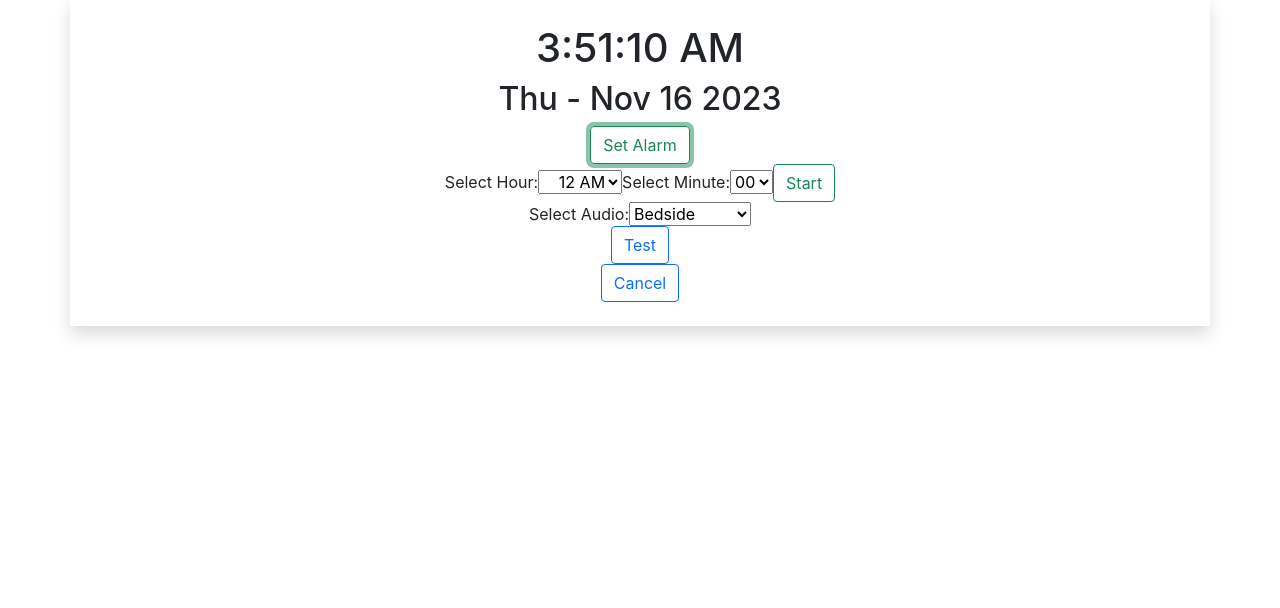
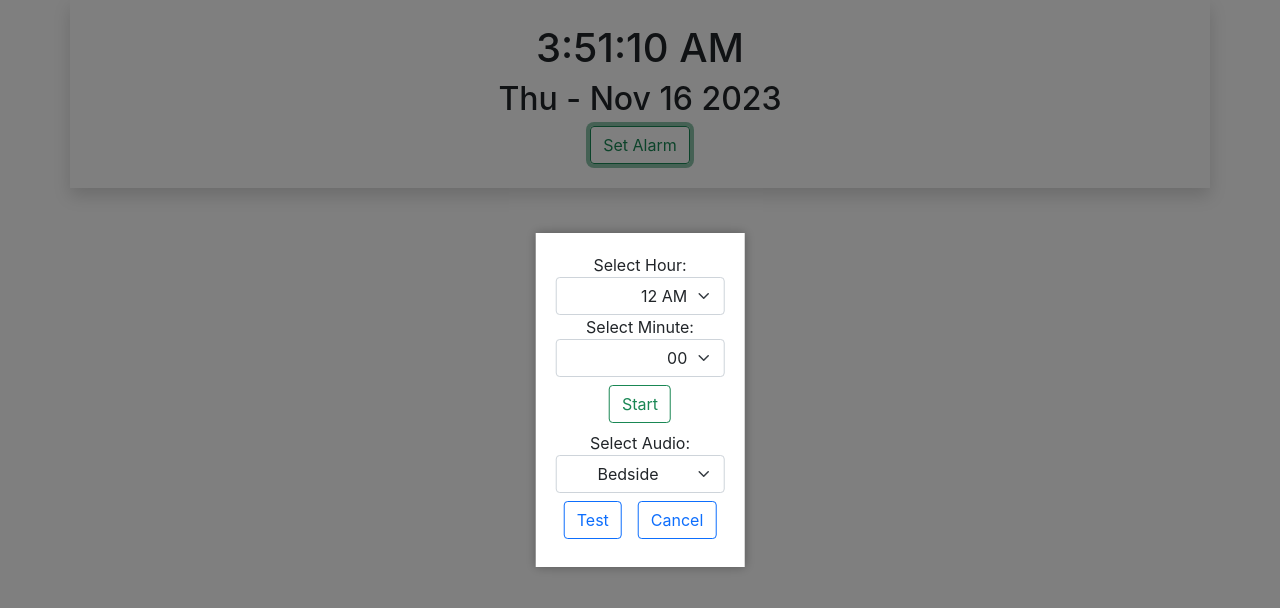
Before and after one commit to VictorKwong/reactDigitalClock, a React (Create React App) app: page / in a window 1280 px wide. Both pictures are taken after a click on the button "Set Alarm". Shown: the top 608 px of the page. Built offline with nearby package versions, Linux system fonts and the light colour scheme.

Commit message:
bootstrap updated v2

```diff
--- /dev/null
+++ b/src/Clock.css
@@ -0,0 +1,24 @@
+.overlay {
+    position: fixed;
+    top: 0;
+    left: 0;
+    width: 100%;
+    height: 100%;
+    background: rgba(0, 0, 0, 0.5);
+    transition: opacity 0.3s ease-in-out;
+  }
+
+  .popup {
+    position: fixed;
+    top: 50%;
+    left: 50%;
+    transform: translate(-50%, -50%);
+    background-color: white;
+    padding: 20px;
+    box-shadow: 0 0 10px rgba(0, 0, 0, 0.3);
+    transition: opacity 0.3s ease-in-out;
+  }
+
+  .popup-content {
+    text-align: center;
+  }
--- a/src/Clock.js
+++ b/src/Clock.js
@@ -4,6 +4,8 @@ import alarmSmartPhone from './audio/marimba-for-smartphone.mp3';
 import alarmRing from './audio/ringtone.mp3';
 import alarmSeatbelt from './audio/seatbelt-tone.mp3';
 import alarmNotify from './audio/simple-notification.mp3';
+import './Clock.css';
+
 
 function Clock() {
     const weekdaysAcronym = ["Sun", "Mon", "Tue", "Wed", "Thu", "Fri", "Sat"];
@@ -140,12 +142,14 @@ function Clock() {
                 </div>
             )}
         </div>
-        { isAlarmSetting ? (
+        { isAlarmSetting && !isAlertVisible ? (
                 <div>
-                <div>
+                    <div className="overlay"></div>
+                        <div className="popup">
+                            <div className="popup-content">
 
                                 <label>Select Hour: </label>
-                    <select value={selectedHour} onChange={handleHourChange}>
+                                <select value={selectedHour} onChange={handleHourChange} className='form-select'>
                                 {[...Array(24).keys()].map((hour) => (
                                     <option key={hour} value={hour} className='text-end'>
                                     {hour === 0 ? 'ㅤ12' : (hour <= 12 ? `ㅤ${hour}` : `ㅤ${hour - 12}`)} {hour < 12 ? 'AM' : 'PM'}
@@ -153,21 +157,21 @@ function Clock() {
                                 ))}
                                 </select>
                                 <label>Select Minute: </label>
-                    <select value={selectedMinute} onChange={handleMinuteChange}>
+                                <select value={selectedMinute} onChange={handleMinuteChange} className='form-select'>
                                 {[...Array(60).keys()].map((minute) => (
-                        <option key={minute} value={minute}>
+                                    <option key={minute} value={minute} className='text-end'>
                                     {minute < 10 ? `0${minute}` : `${minute}`}
                                     </option>
                                 ))}
                                 </select>
 
-                    <button onClick={handleSetAlarm} className='btn btn-outline-success'>Start</button>
-                </div>
+                                <button onClick={handleSetAlarm} className='btn btn-outline-success m-2'>Start</button>
+
                                     <div>
                                     <label>Select Audio:</label>
-                                <select value={selectedAudio.id} onChange={handleAudioChange}>
+                                        <select value={selectedAudio.id} onChange={handleAudioChange} className='form-select'>
                                             {audioSources.map((audio) => (
-                                    <option key={audio.id} value={audio.id}>
+                                            <option key={audio.id} value={audio.id} className='text-center'>
                                                 {audio.name}
                                             </option>
                                             ))}
@@ -175,21 +179,25 @@ function Clock() {
                                     </div>
 
                                 <div>
-                    <button onClick={playAlarm} className='btn btn-outline-primary'>Test</button>
-                </div>
-                <div>
-                    <button onClick={displayAlarm} className='btn btn-outline-primary'>Cancel</button>
+                                    <button onClick={playAlarm} className='btn btn-outline-primary m-2'>Test</button>
+                                    <button onClick={displayAlarm} className='btn btn-outline-primary m-2'>Cancel</button>
                                 </div>
                             </div>
-        ) : null}
 
-
-        {isAlertVisible && (
+                        </div>
+                </div>
+        ) : isAlertVisible ?
+            <div>
+                <div className="overlay"></div>
+                <div className="popup">
+                <div className="popup-content">
                     <div className="alert-window">
                         <p>Alarm is ringing!</p>
                         <button onClick={closeAlert} className='btn btn-outline-danger'>OK</button>
                 </div>
-        )}
+                </div>
+                </div>
+            </div> : null}
     </div>
   );
 }
```
Lines whose indentation alone changed are shown as unchanged.
